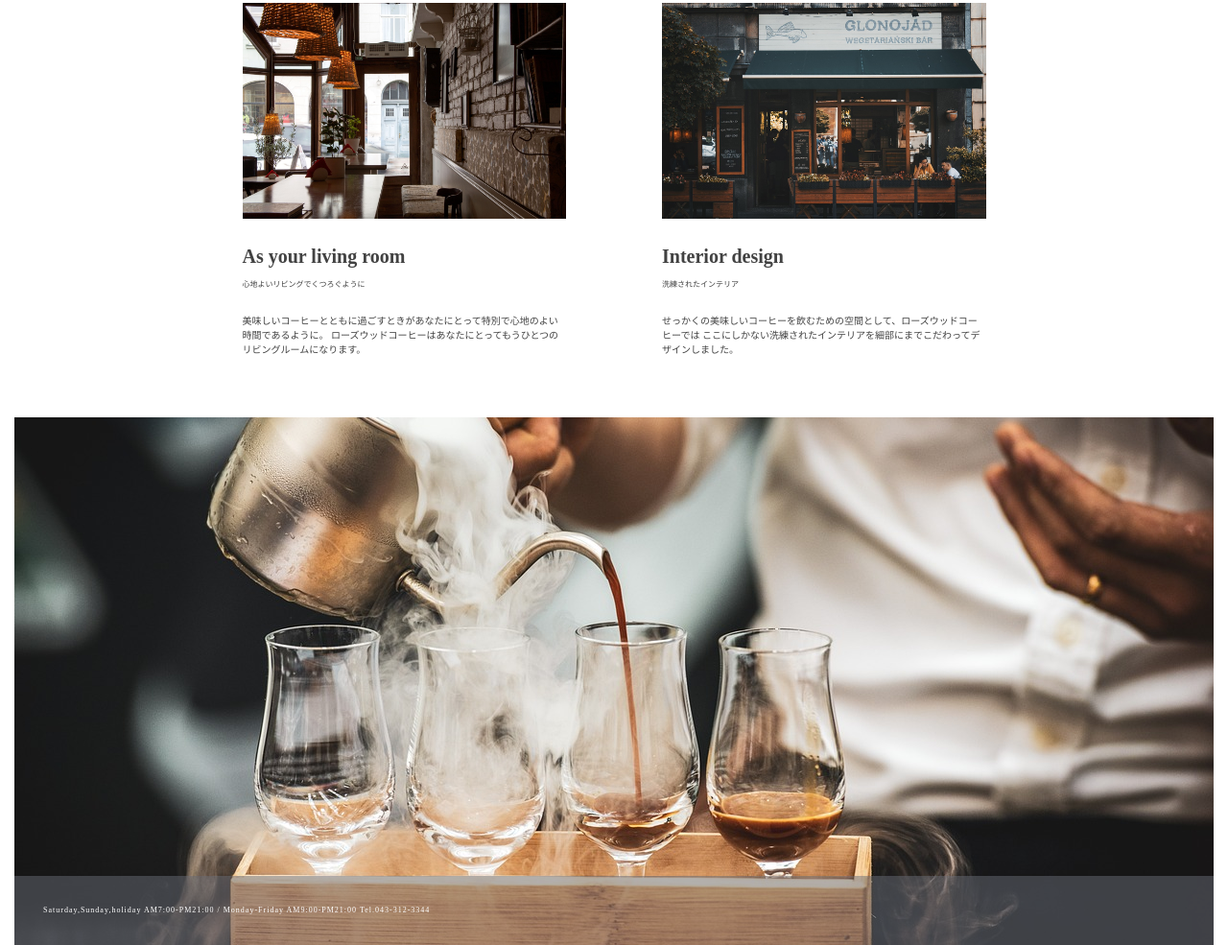
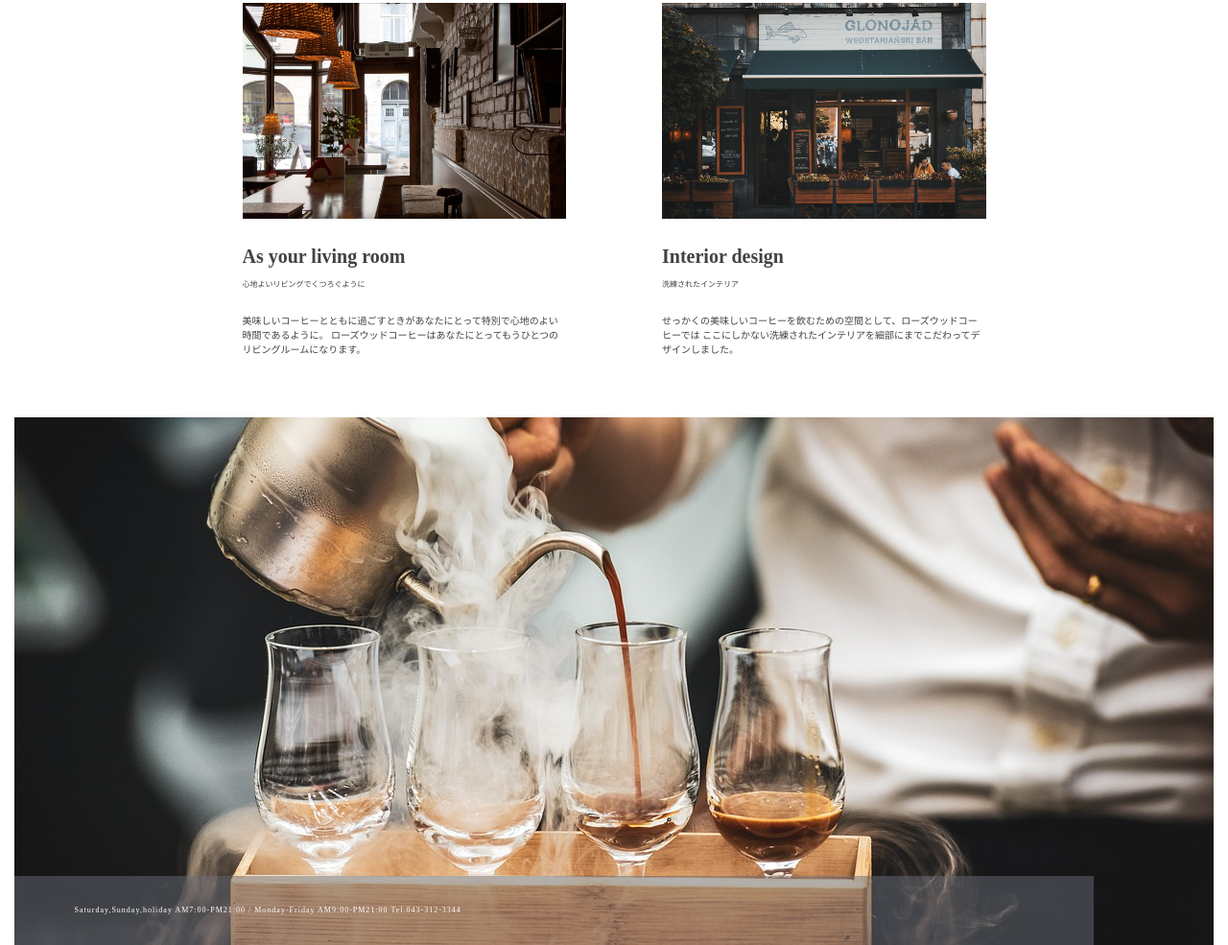
Before and after one commit to 7shiori7/webcafe, a plain HTML site: page index.html in a window 1280 px wide. Shown: the part 1875-2860 px from the top of the page at 96% size. Drawn offline with Linux system fonts and the light colour scheme; some packages are replaced by stand-ins of ours; a web font is replaced by a local one.

Commit message:
Update stylesheet.css

```diff
--- a/stylesheet.css
+++ b/stylesheet.css
@@ -140,8 +140,8 @@ footer {
 footer h6 {
     margin: 0;
     position: absolute;
-    padding: 30px;
-    width: 100%;
+    padding: 30px 5%;
+    width: 90%;
     background-color: rgb(104, 109, 118,0.5);
     bottom: 0px;
     color: #fff;
```
